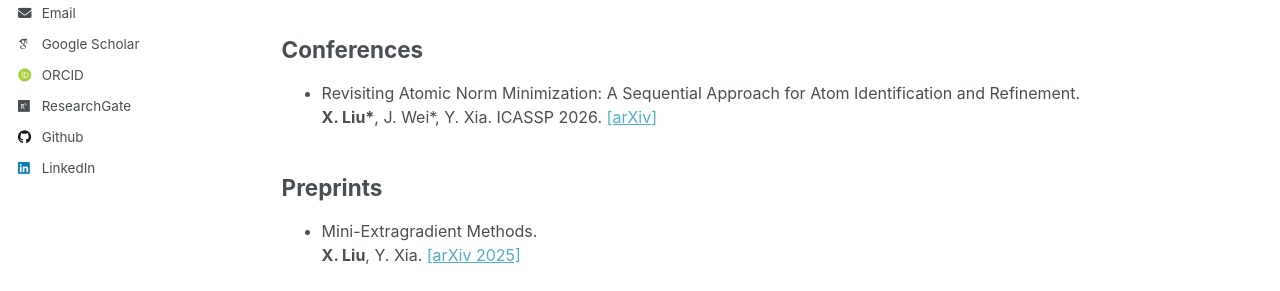
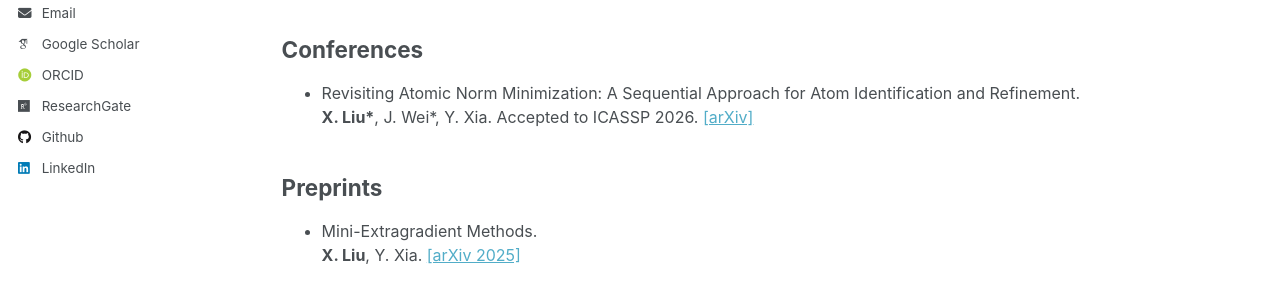
Before and after one commit to xzliu-opt/xzliu-opt.github.io, a Jekyll site: the page built from _pages/publications.md, in a window 1280 px wide and 1183 px high. Shown: the part 395-686 px from the top of the window. Built offline with Jekyll 4.4.1, drawn with Linux system fonts in a browser that asks for light colours; some web fonts are replaced.

Commit message:
Update publication status to 'Accepted' for ICASSP 2026

```diff
--- a/_pages/publications.md
+++ b/_pages/publications.md
@@ -21,7 +21,7 @@
 <ul>
 <font size="3">
 <li><p> Revisiting Atomic Norm Minimization: A Sequential Approach for Atom Identification and Refinement. <br />
- <b>X. Liu*</b>, J. Wei*, Y. Xia. ICASSP 2026. <a href="https://arxiv.org/abs/2411.08459">[arXiv]  </a>
+ <b>X. Liu*</b>, J. Wei*, Y. Xia. Accepted to ICASSP 2026. <a href="https://arxiv.org/abs/2411.08459">[arXiv]  </a>
 </p></li>
 </font>
 </ul>
```
